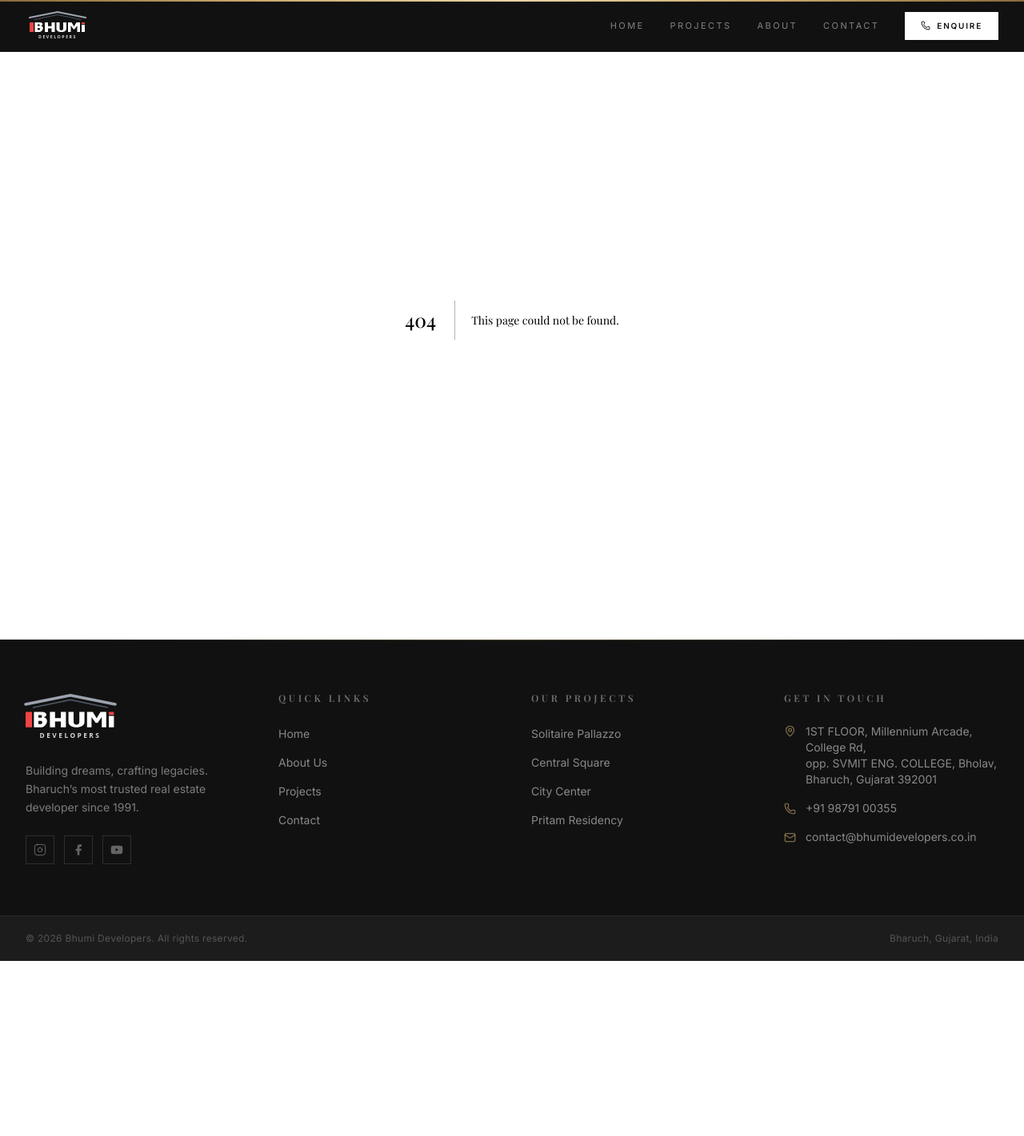
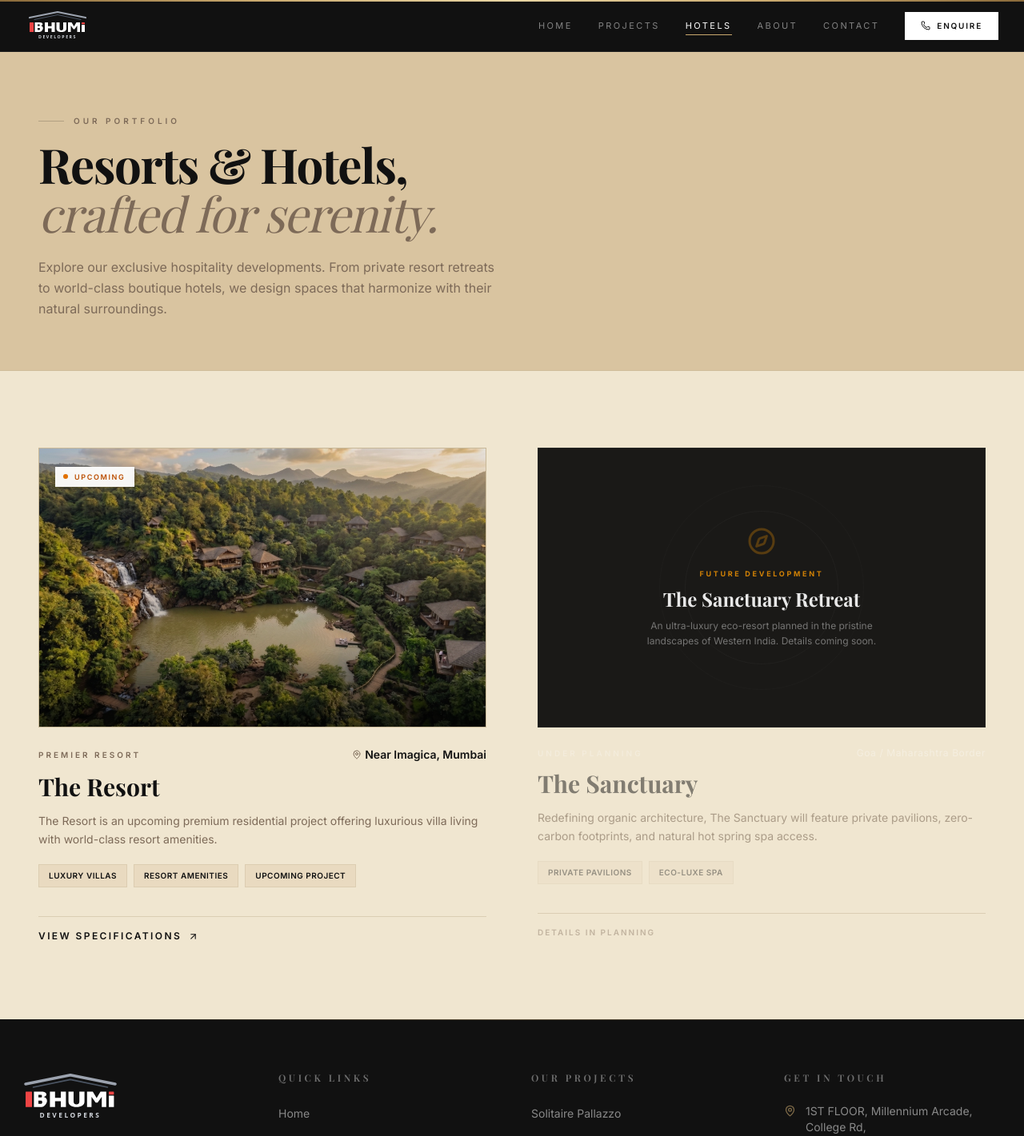
Before and after one commit to Marshmellow31/bhumi-developers, a Next.js app: page /hotels in a window 1280 px wide. Before the commit this address had no page. Shown: the top 1421 px of the page at 80% size. Before the commit the page ends 1202 px from the top, so only its background shows below. Built offline with nearby package versions, Linux system fonts and the light colour scheme.

Commit message:
feat: implement hotels page and add hotels link to navbar

```diff
--- /dev/null
+++ b/app/hotels/page.tsx
@@ -0,0 +1,198 @@
+"use client";
+
+import { motion } from "framer-motion";
+import Link from "next/link";
+import { MapPin, ArrowUpRight, Compass } from "lucide-react";
+import { projects } from "@/data/projects";
+
+const statusStyles: Record<string, string> = {
+  Ongoing:   "text-emerald-700 before:bg-emerald-600",
+  Completed: "text-primary before:bg-primary",
+  Upcoming:  "text-amber-700 before:bg-amber-600",
+};
+
+export default function HotelsPage() {
+  // Filter for projects of type "Hotel"
+  const hotelProjects = projects.filter((p) => p.type === "Hotel");
+
+  return (
+    <div className="relative min-h-screen bg-background overflow-hidden">
+      {/* ── Section header band ── */}
+      <div className="bg-beige pt-28 md:pt-36 pb-12 md:pb-16 border-b border-border/50">
+        <div className="max-w-7xl mx-auto px-6 lg:px-12">
+          <motion.div
+            initial={{ opacity: 0, y: 30 }}
+            animate={{ opacity: 1, y: 0 }}
+            transition={{ duration: 0.8, ease: [0.22, 1, 0.36, 1] }}
+            className="flex flex-col gap-4 max-w-3xl"
+          >
+            <div className="flex items-center gap-3">
+              <span className="w-8 h-px bg-primary/20" />
+              <span className="text-[10px] tracking-[0.4em] uppercase text-muted font-body font-semibold">
+                Our Portfolio
+              </span>
+            </div>
+            <h1
+              className="text-4xl md:text-5xl lg:text-6xl font-bold text-primary leading-[1.02] tracking-tight"
+              style={{ fontFamily: "var(--font-playfair)" }}
+            >
+              Resorts & Hotels, <br />
+              <span className="italic font-light text-muted">crafted for serenity.</span>
+            </h1>
+            <p className="text-muted text-sm md:text-base font-body max-w-xl mt-2 leading-relaxed">
+              Explore our exclusive hospitality developments. From private resort retreats to
+              world-class boutique hotels, we design spaces that harmonize with their natural surroundings.
+            </p>
+          </motion.div>
+        </div>
+      </div>
+
+      {/* ── Content Grid ── */}
+      <div className="max-w-7xl mx-auto px-6 lg:px-12 py-16 md:py-24">
+        <div className="grid grid-cols-1 lg:grid-cols-2 gap-12 lg:gap-16">
+          {/* Active Hotel Projects */}
+          {hotelProjects.map((project, idx) => (
+            <motion.article
+              key={project.id}
+              initial={{ opacity: 0, y: 40 }}
+              animate={{ opacity: 1, y: 0 }}
+              transition={{ duration: 0.8, delay: idx * 0.15, ease: [0.22, 1, 0.36, 1] }}
+              className="group flex flex-col gap-6"
+            >
+              {/* Image box */}
+              <Link
+                href={`/projects/${project.slug}`}
+                className="relative overflow-hidden aspect-[16/10] bg-surface border border-border"
+              >
+                <div
+                  className="absolute inset-0 bg-cover bg-center transition-transform duration-700 group-hover:scale-105"
+                  style={{ backgroundImage: `url('${project.image}')` }}
+                />
+                {/* Overlays */}
+                <div className="absolute inset-0 bg-black/10 group-hover:bg-transparent transition-colors duration-500" />
+                <div className="absolute inset-x-0 bottom-0 h-24 bg-gradient-to-t from-black/60 to-transparent" />
+
+                <div className="absolute top-5 left-5">
+                  <span className={`inline-flex items-center gap-2 bg-white/95 backdrop-blur-sm pl-2.5 pr-3 py-1.5 text-[9px] tracking-[0.18em] uppercase font-semibold font-body shadow-sm before:content-[''] before:w-1.5 before:h-1.5 before:rounded-full before:inline-block ${statusStyles[project.status]}`}>
+                    {project.status}
+                  </span>
+                </div>
+              </Link>
+
+              {/* Text info */}
+              <div className="flex flex-col gap-3">
+                <div className="flex items-center justify-between">
+                  <span className="text-[10px] tracking-[0.3em] uppercase text-muted font-body font-semibold">
+                    Premier Resort
+                  </span>
+                  <div className="flex items-center gap-1 text-sm text-primary font-body font-semibold">
+                    <MapPin size={12} className="text-muted shrink-0" />
+                    <span>{project.location}</span>
+                  </div>
+                </div>
+
+                <h2
+                  className="text-3xl font-bold text-primary leading-tight hover:text-amber-600 transition-colors duration-300"
+                  style={{ fontFamily: "var(--font-playfair)" }}
+                >
+                  <Link href={`/projects/${project.slug}`}>{project.name}</Link>
+                </h2>
+
+                <p className="text-sm text-muted leading-relaxed font-body">
+                  {project.description}
+                </p>
+
+                {/* Highlights */}
+                <div className="flex flex-wrap gap-2 mt-2">
+                  {project.highlights.map((h, i) => (
+                    <span key={i} className="text-[10px] tracking-wider uppercase font-semibold font-body bg-beige/35 text-primary px-3 py-1.5 border border-border/40">
+                      {h}
+                    </span>
+                  ))}
+                </div>
+
+                <div className="flex items-center justify-between mt-6 pt-4 border-t border-border/50">
+                  <Link
+                    href={`/projects/${project.slug}`}
+                    className="group/cta inline-flex items-center gap-2 text-primary text-xs font-semibold font-body tracking-[0.2em] uppercase"
+                  >
+                    <span>View Specifications</span>
+                    <ArrowUpRight
+                      size={13}
+                      className="transition-transform duration-300 group-hover/cta:translate-x-0.5 group-hover/cta:-translate-y-0.5"
+                    />
+                  </Link>
+                </div>
+              </div>
+            </motion.article>
+          ))}
+
+          {/* Coming Soon Hotel Property */}
+          <motion.article
+            initial={{ opacity: 0, y: 40 }}
+            animate={{ opacity: 1, y: 0 }}
+            transition={{ duration: 0.8, delay: 0.3, ease: [0.22, 1, 0.36, 1] }}
+            className="group flex flex-col gap-6"
+          >
+            {/* Image box with premium abstract styling */}
+            <div className="relative overflow-hidden aspect-[16/10] bg-[#1a1917] border border-white/5 flex flex-col items-center justify-center p-8 text-center select-none">
+              {/* Gold abstract circular line decoration */}
+              <div className="absolute w-64 h-64 border border-white/[0.02] rounded-full" />
+              <div className="absolute w-48 h-48 border border-white/[0.03] rounded-full" />
+
+              <Compass size={36} className="text-amber-500/30 mb-4 animate-pulse" />
+
+              <span className="text-[9px] tracking-[0.3em] uppercase text-amber-500/80 font-bold mb-2">
+                Future Development
+              </span>
+              <h3 className="text-2xl font-bold text-white/90 mb-2" style={{ fontFamily: "var(--font-playfair)" }}>
+                The Sanctuary Retreat
+              </h3>
+              <p className="text-white/40 text-xs font-body max-w-xs leading-relaxed">
+                An ultra-luxury eco-resort planned in the pristine landscapes of Western India. Details coming soon.
+              </p>
+            </div>
+
+            {/* Text info */}
+            <div className="flex flex-col gap-3">
+              <div className="flex items-center justify-between">
+                <span className="text-[10px] tracking-[0.3em] uppercase text-white/25 font-body font-semibold">
+                  Under Planning
+                </span>
+                <span className="text-xs text-white/35 font-body tracking-wider">
+                  Goa / Maharashtra Border
+                </span>
+              </div>
+
+              <h2
+                className="text-3xl font-bold text-primary/50 leading-tight select-none"
+                style={{ fontFamily: "var(--font-playfair)" }}
+              >
+                The Sanctuary
+              </h2>
+
+              <p className="text-sm text-muted/60 leading-relaxed font-body">
+                Redefining organic architecture, The Sanctuary will feature private pavilions, zero-carbon footprints, and natural hot spring spa access.
+              </p>
+
+              <div className="flex flex-wrap gap-2 mt-2 select-none opacity-40">
+                <span className="text-[10px] tracking-wider uppercase font-semibold font-body bg-beige/35 text-primary px-3 py-1.5 border border-border/40">
+                  Private Pavilions
+                </span>
+                <span className="text-[10px] tracking-wider uppercase font-semibold font-body bg-beige/35 text-primary px-3 py-1.5 border border-border/40">
+                  Eco-Luxe Spa
+                </span>
+              </div>
+
+              <div className="flex items-center justify-between mt-6 pt-4 border-t border-border/50">
+                <span className="text-[10px] tracking-[0.2em] uppercase text-muted/40 font-semibold font-body select-none">
+                  Details in Planning
+                </span>
+              </div>
+            </div>
+          </motion.article>
+        </div>
+      </div>
+    </div>
+  );
+}
--- a/components/layout/Navbar.tsx
+++ b/components/layout/Navbar.tsx
@@ -17,6 +17,7 @@ import Logo from "@/components/ui/Logo";
 const NAV_LINKS = [
   { href: "/",        label: "Home"    },
   { href: "/projects", label: "Projects" },
+  { href: "/hotels",   label: "Hotels"   },
   { href: "/about",   label: "About"   },
   { href: "/contact", label: "Contact" },
 ];
--- a/data/projects.ts
+++ b/data/projects.ts
@@ -1,5 +1,5 @@
 export type ProjectStatus = "Ongoing" | "Completed" | "Upcoming";
-export type ProjectType = "Residential" | "Commercial" | "Mixed Use" | "Villa";
+export type ProjectType = "Residential" | "Commercial" | "Mixed Use" | "Villa" | "Hotel";
 
 export interface FloorPlan {
   name: string;
@@ -269,7 +269,7 @@ export const projects: Project[] = [
     location: "Near Imagica, Mumbai",
     city: "Mumbai",
     status: "Upcoming",
-    type: "Villa",
+    type: "Hotel",
     units: 0,
     area: "Coming Soon",
     priceRange: { min: 0, max: 0 },
```
